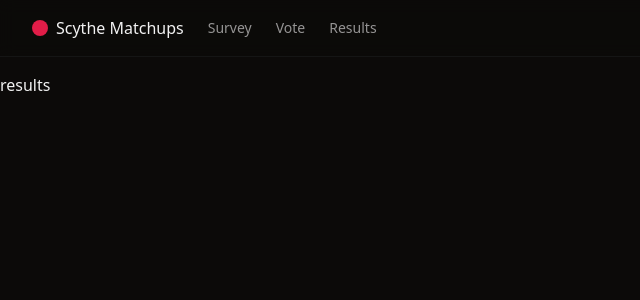
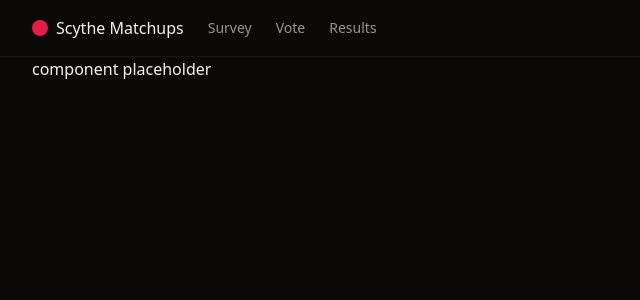
Before and after one commit to nrsimonelli/balanced-workforce, a React (Vite) app: page /results in a window 1280 px wide. Shown: the top 300 px of the page, without its empty margins (0-640 px from the left). Built offline with nearby package versions, Linux system fonts and the light colour scheme.

Commit message:
page setup

```diff
--- a/src/App.tsx
+++ b/src/App.tsx
@@ -1,14 +1,18 @@
 import { Routes, Route } from 'react-router-dom'
+import { Vote } from './pages/vote'
 import { Layout } from './components/layout'
+import { Home } from './pages/home'
+import { Survey } from './pages/matchup-survey'
+import { Results } from './pages/results'
 
 export const App = () => {
   return (
     <Routes>
       <Route path={'/'} element={<Layout />}>
-        <Route index element={<div>hello</div>} />
-        <Route path={'/vote'} element={<div>vote</div>} />
-        <Route path={'/results'} element={<div>results</div>} />
-        <Route path={'/survey'} element={<div>survey</div>} />
+        <Route index element={<Home />} />
+        <Route path={'/survey'} element={<Survey />} />
+        <Route path={'/vote'} element={<Vote />} />
+        <Route path={'/results'} element={<Results />} />
       </Route>
     </Routes>
   )
--- a/src/components/layout.tsx
+++ b/src/components/layout.tsx
@@ -3,9 +3,9 @@ import { Outlet } from 'react-router-dom'
 
 export const Layout = () => {
   return (
-    <div>
+    <div className='min-h-screen'>
       <TopNav />
-      <div className='py-4'>
+      <div className='container flex flex-1'>
         <Outlet />
       </div>
     </div>
--- a/src/components/top-nav.tsx
+++ b/src/components/top-nav.tsx
@@ -4,15 +4,15 @@ import { ModeToggle } from './mode-toggle'
 const navItems = [
   {
     label: 'Survey',
-    href: '/survey',
+    path: '/survey',
   },
   {
     label: 'Vote',
-    href: '/vote',
+    path: '/vote',
   },
   {
     label: 'Results',
-    href: '/results',
+    path: '/results',
   },
 ]
 
@@ -25,10 +25,10 @@ export const TopNav = () => {
           <span>Scythe Matchups</span>
         </Link>
         <div className='flex items-center flex-1 gap-6 text-sm'>
-          {navItems.map(({ label, href }) => (
+          {navItems.map(({ label, path }) => (
             <Link
               className='transition-colors hover:text-foreground/80 text-foreground/60'
-              to={href}
+              to={path}
             >
               {label}
             </Link>
--- /dev/null
+++ b/src/pages/home.tsx
@@ -0,0 +1,3 @@
+export const Home = () => {
+  return <div>component placeholder</div>
+}
--- /dev/null
+++ b/src/pages/matchup-survey.tsx
@@ -0,0 +1,3 @@
+export const Survey = () => {
+  return <div>component placeholder</div>
+}
--- /dev/null
+++ b/src/pages/results.tsx
@@ -0,0 +1,3 @@
+export const Results = () => {
+  return <div>component placeholder</div>
+}
--- /dev/null
+++ b/src/pages/vote.tsx
@@ -0,0 +1,3 @@
+export const Vote = () => {
+  return <div>component placeholder</div>
+}
```
